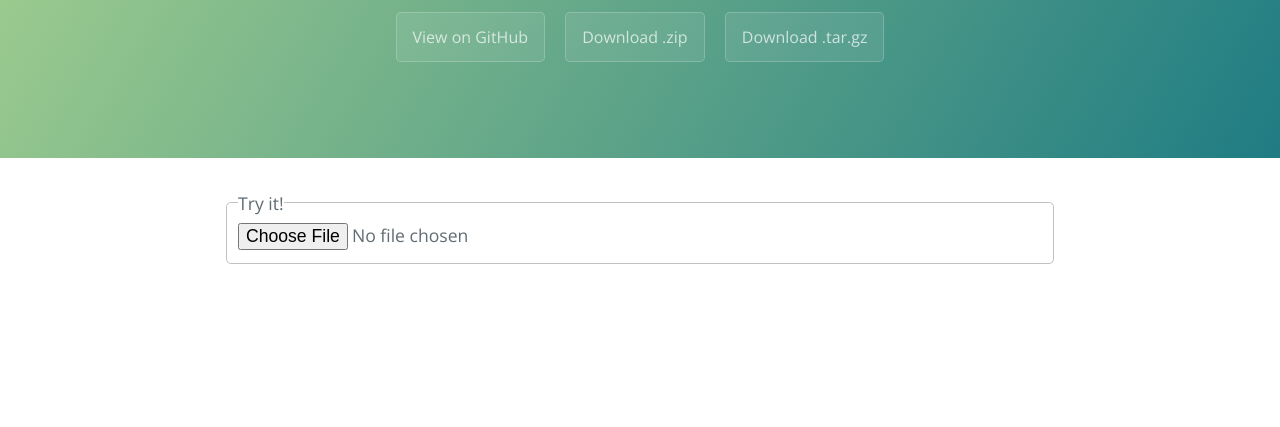
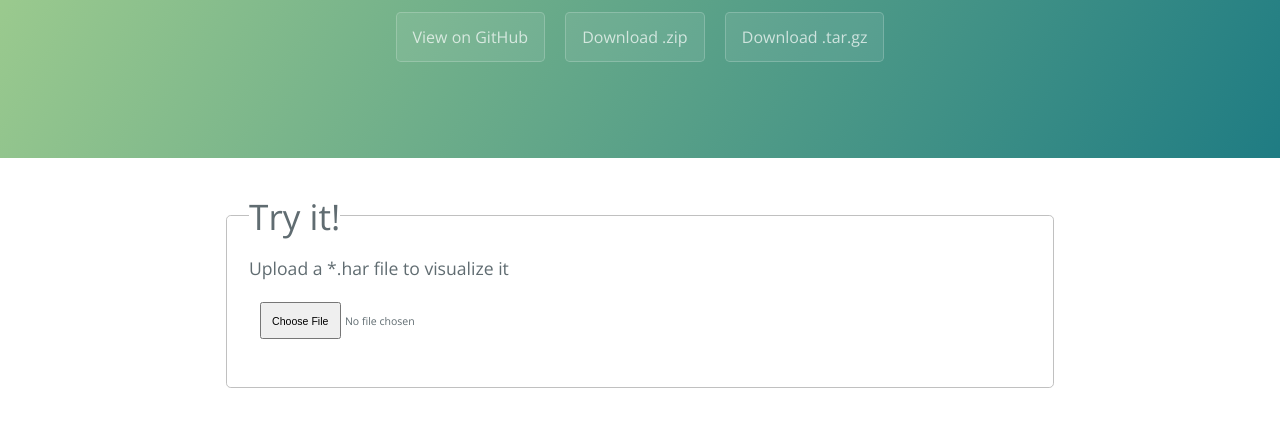
Before and after one commit to micmro/PerfCascade, a plain HTML site: page index.html in a window 1280 px wide. Shown: the part 225-652 px from the top of the page. Drawn offline with nearby package versions, Linux system fonts and the light colour scheme.

Commit message:
ui improvements

```diff
--- a/index.html
+++ b/index.html
@@ -23,6 +23,7 @@
     <section class="main-content">
         <fieldset>
             <legend>Try it!</legend>
+            <label for="fileinput">Upload a *.har file to visualize it</label>
             <input type="file" id="fileinput" />
         </fieldset>
         <div id="output"></div>
--- a/src/css/main.css
+++ b/src/css/main.css
@@ -1,9 +1,11 @@
 
 * {box-sizing: border-box;}
 
-fieldset {border-radius: 0.3rem;}
-
-#output {margin: 2em 0; font-size: 12px; line-height: 1em;}
+fieldset {border-radius: 0.3rem; font-size: 2em;}
+fieldset label {display: block; font-size: 0.5em;;}
+#fileinput {display: block; padding: 2em 1em; font-size: 0.3em;;}
+#fileinput::-webkit-file-upload-button { padding: 1em; }
+#output {margin: 2em 0; font-size: 2em; line-height: 1em;}
 
 .water-fall-holder {fill:#ccc;}
 
```
